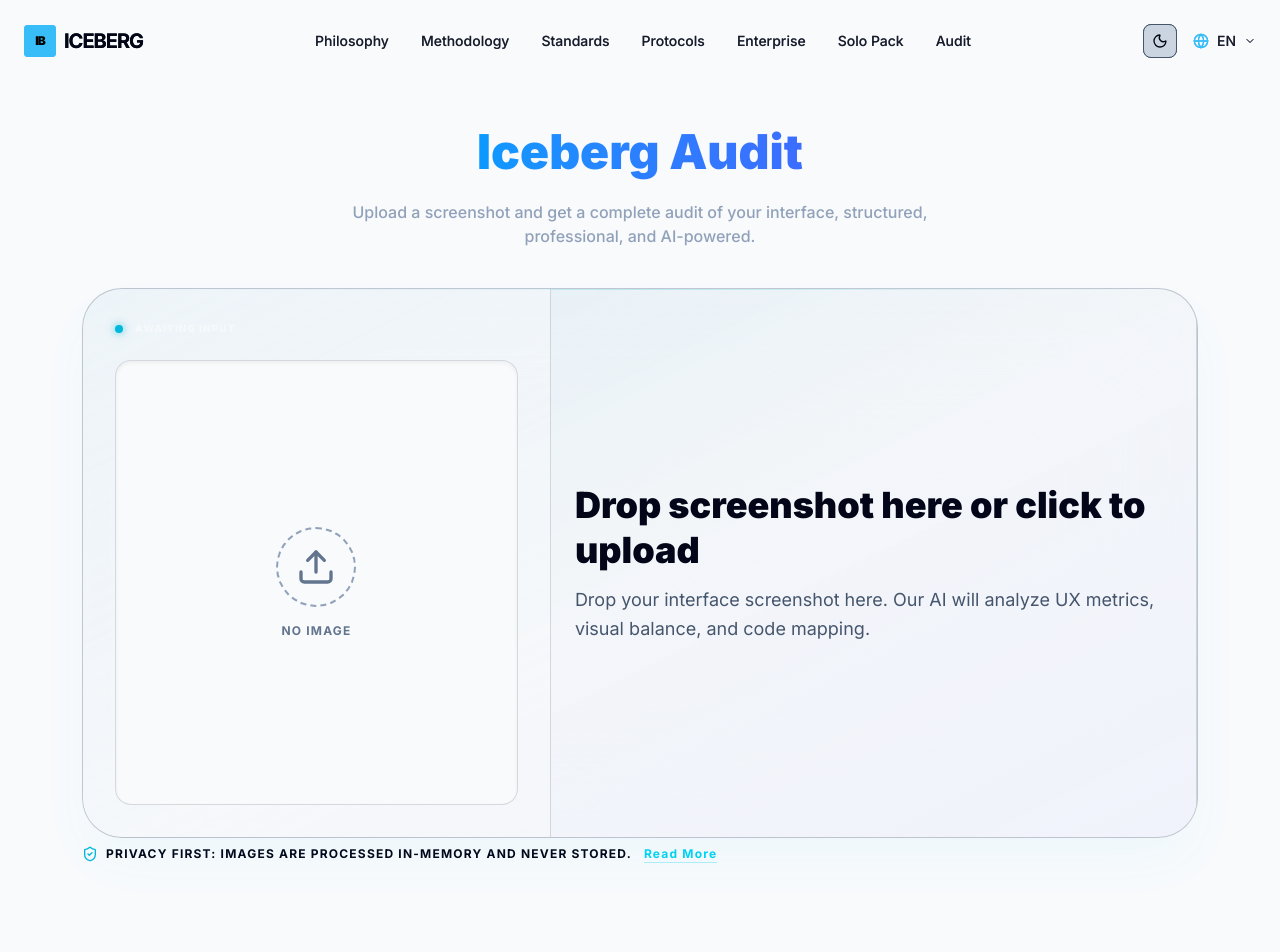
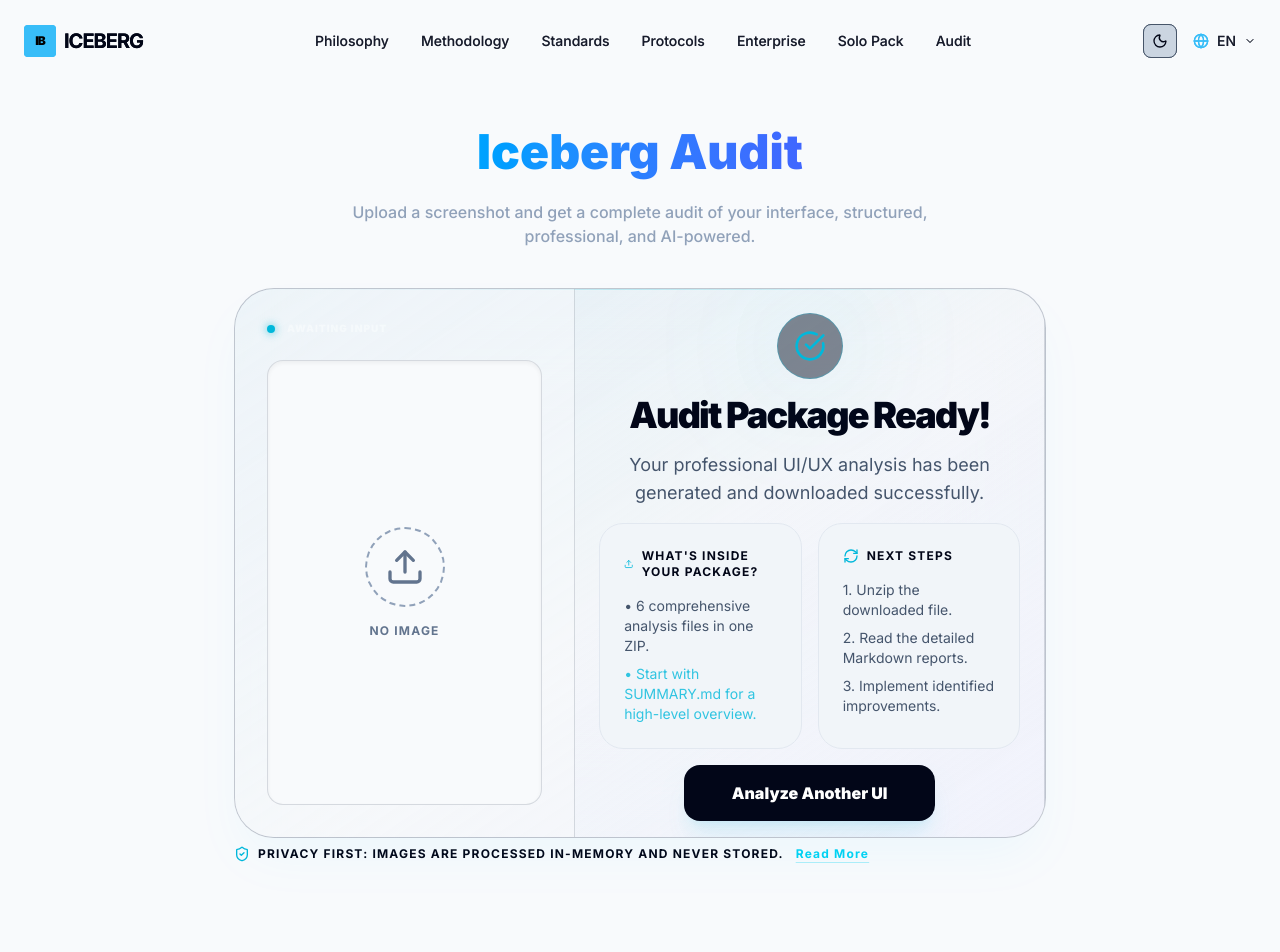
Before and after one commit to Andrii2203/ICEBERG-FRAMEWORK-SITE, a Next.js app: page /en/audit in a window 1280 px wide. Shown: the top 952 px of the page. Built offline with nearby package versions, Linux system fonts and the light colour scheme.

Commit message:
feat: Add UI audit client with image upload, detection, and Stripe payment integration.

```diff
--- a/src/features/audit/ui/AuditClient.tsx
+++ b/src/features/audit/ui/AuditClient.tsx
@@ -74,10 +74,10 @@
         }
     }, []);
 
-    const { getRootProps, getInputProps, isDragActive } = useDropzone({
+    const { getRootProps, getInputProps, isDragActive, open } = useDropzone({
         accept: { "image/*": [] },
         multiple: false,
-        disabled: step !== "upload",
+        disabled: step !== "upload" && step !== "success",
         onDrop: (acceptedFiles) => {
             const f = acceptedFiles[0];
             const url = URL.createObjectURL(f);
@@ -306,7 +306,7 @@
                     <div className="w-full md:h-full md:w-[58%] shrink-0 relative flex flex-col p-8 md:p-6 min-h-[400px] md:min-h-0">
 
                         {/* STATE: INITIAL UPLOAD / DROPZONE */}
-                        {step === "upload" && (
+                        {step === "success" && (
                             <div className="h-full">
                                 <div
                                     key="upload-pane"
@@ -330,7 +330,7 @@
                         }
 
                         {/* STATE: SUCCESS */}
-                        {step === "success" && (
+                        {step === "upload" && (
                             <motion.div
                                 initial={{ opacity: 0, y: 20 }}
                                 animate={{ opacity: 1, y: 0 }}
@@ -350,7 +350,7 @@
                                         {featureDict.success?.title || "Audit Package Ready!"}
                                     </h2>
                                     <p className="text-slate-600 dark:text-slate-400 text-lg max-w-md mx-auto">
-                                        {featureDict.success?.description || "Your professional UI/UX analysis has been generated and downloaded successfully."}
+                                        {featureDict.success?.description || "Your download should start automatically. Check your downloads folder."}
                                     </p>
                                 </div>
 
@@ -379,11 +379,13 @@
                                 </div>
 
                                 <button
-                                    onClick={() => {
+                                    onClick={(e) => {
+                                        e.stopPropagation();
                                         setPreview(null);
                                         setDetection(null);
                                         setStep("upload");
                                         window.history.replaceState({}, "", window.location.pathname);
+                                        open();
                                     }}
                                     className="px-12 py-4 bg-slate-950 dark:bg-white text-white dark:text-black font-black rounded-2xl hover:scale-105 transition-all shadow-xl shadow-cyan-500/10"
                                 >
@@ -477,7 +479,7 @@
                             </div>
                         )}
                     </div>
-                    <div className={`absolute inset-0 bg-cyan-500/5 transition-opacity duration-500 ${isDragActive ? 'opacity-100' : 'opacity-0'}`} />
+                    <div className={`absolute inset-0 bg-cyan-500/5 transition-opacity duration-500 pointer-events-none ${isDragActive ? 'opacity-100' : 'opacity-0'}`} />
                 </div>
             </div>
 
--- a/src/features/payments/services/stripe.service.ts
+++ b/src/features/payments/services/stripe.service.ts
@@ -20,7 +20,7 @@
   /**
    * Creates a Checkout Session for any Iceberg product.
    */
-  async createCheckoutSession(origin: string, priceId: string, metadata: Record<string, string>): Promise<string> {
+  async createCheckoutSession(origin: string, priceId: string, metadata: Record<string, string>, successPath: string = "/success"): Promise<string> {
     console.log("[StripeService] Creating checkout session for price:", priceId, "metadata:", metadata);
     try {
       const session = await this.stripe.checkout.sessions.create({
@@ -32,7 +32,7 @@
           },
         ],
         mode: "payment",
-        success_url: `${origin}/success?session_id={CHECKOUT_SESSION_ID}`,
+        success_url: `${origin}${successPath}?session_id={CHECKOUT_SESSION_ID}&status=success`,
         cancel_url: `${origin}/`,
         metadata: metadata,
       });
@@ -48,7 +48,8 @@
    * @deprecated Use createCheckoutSession instead
    */
   async createAuditSession(origin: string): Promise<string> {
-    return this.createCheckoutSession(origin, config.stripe.priceId, { type: "audit_full" });
+    // Redirect to /audit after payment success
+    return this.createCheckoutSession(origin, config.stripe.priceId, { type: "audit_full" }, "/audit");
   }
 
   /**
```
